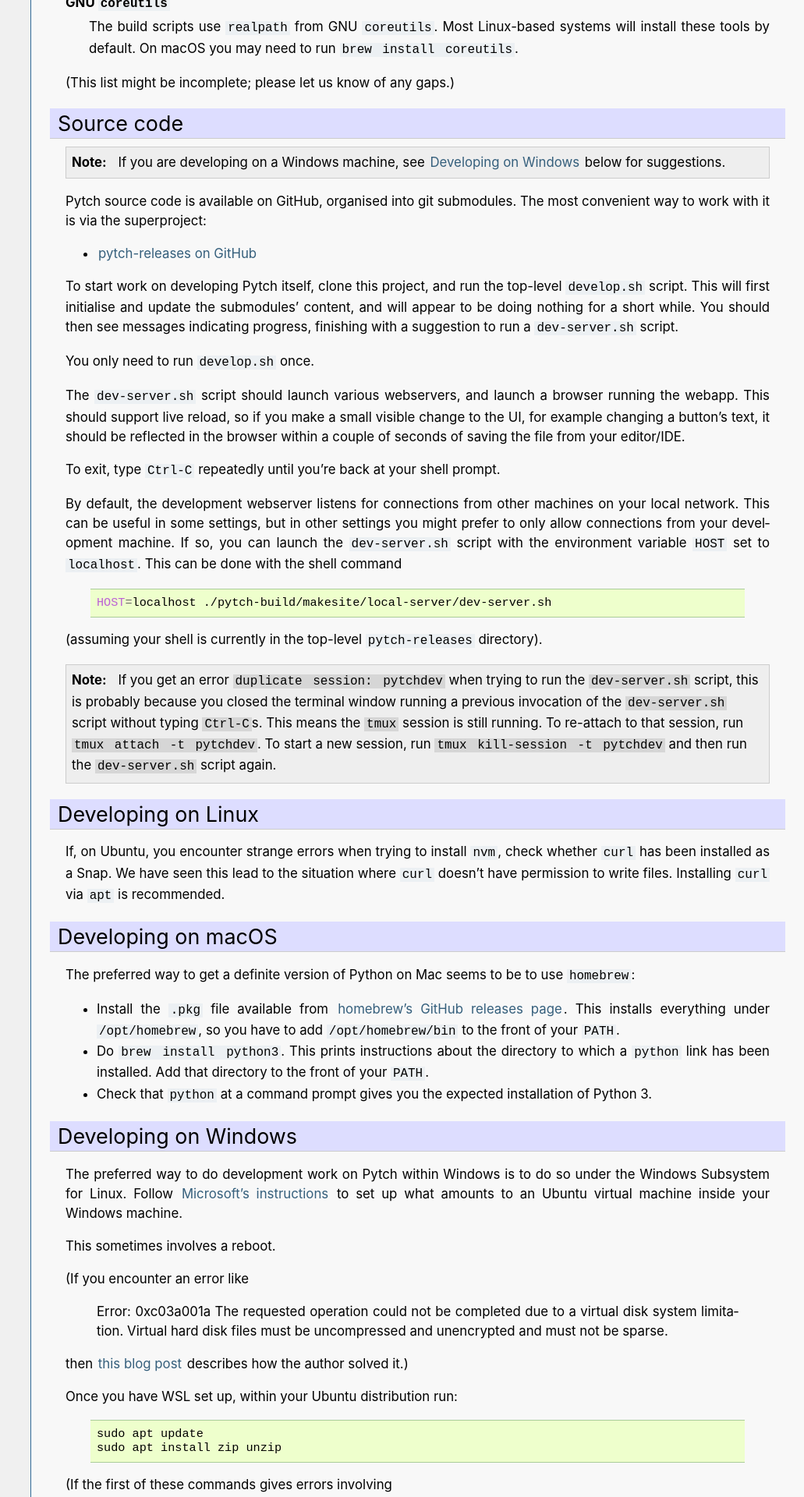
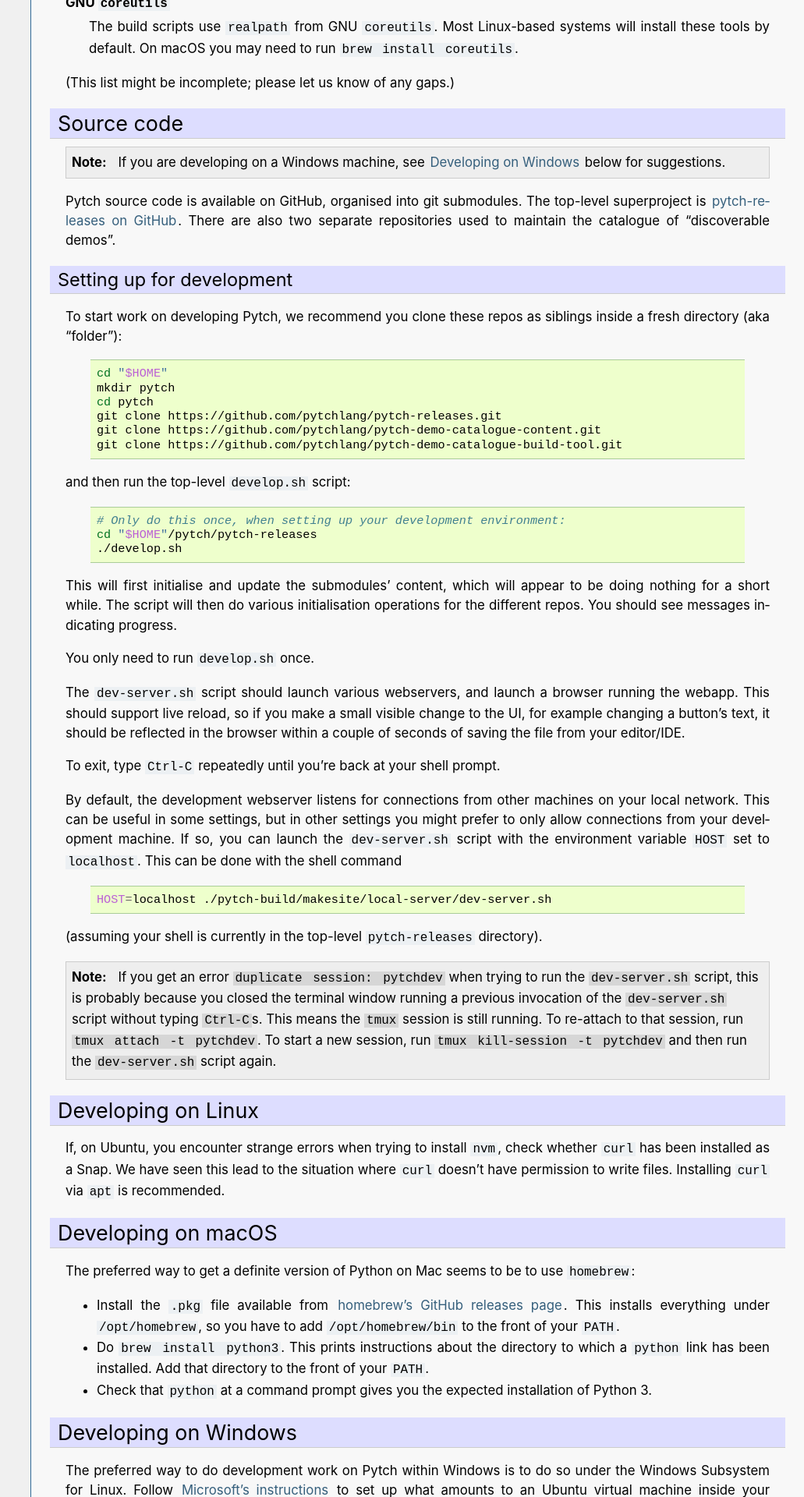
Before and after one commit to pytchlang/pytch-website, a Sphinx documentation site: the page built from source/developer/development-setup.rst, in a window 1280 px wide. Shown: the part 1019-2939 px from the top of the page at 78% size, without its empty margins (249-1280 px from the left). Built offline with Sphinx 7.4.7, drawn with Linux system fonts in a browser that asks for light colours; pages that are not in the unit, such as notebooks, are missing from menus.

Commit message:
Update dev setup notes for demo catalogue

```diff
--- a/source/developer/development-setup.rst
+++ b/source/developer/development-setup.rst
@@ -65,16 +65,38 @@
    :ref:`developing_on_Windows` below for suggestions.
 
 Pytch source code is available on GitHub, organised into git
-submodules.  The most convenient way to work with it is via the
-superproject:
+submodules.  The top-level superproject is `pytch-releases on GitHub
+<https://github.com/pytchlang/pytch-releases/>`_.  There are also two
+separate repositories used to maintain the catalogue of "discoverable
+demos".
 
-* `pytch-releases on GitHub <https://github.com/pytchlang/pytch-releases/>`_
+Setting up for development
+~~~~~~~~~~~~~~~~~~~~~~~~~~
 
-To start work on developing Pytch itself, clone this project, and run
-the top-level ``develop.sh`` script.  This will first initialise and
-update the submodules' content, and will appear to be doing nothing
-for a short while.  You should then see messages indicating progress,
-finishing with a suggestion to run a ``dev-server.sh`` script.
+To start work on developing Pytch, we recommend you clone these repos
+as siblings inside a fresh directory (aka "folder"):
+
+.. code-block:: shell
+
+   cd "$HOME"
+   mkdir pytch
+   cd pytch
+   git clone https://github.com/pytchlang/pytch-releases.git
+   git clone https://github.com/pytchlang/pytch-demo-catalogue-content.git
+   git clone https://github.com/pytchlang/pytch-demo-catalogue-build-tool.git
+
+and then run the top-level ``develop.sh`` script:
+
+.. code-block:: shell
+
+   # Only do this once, when setting up your development environment:
+   cd "$HOME"/pytch/pytch-releases
+   ./develop.sh
+
+This will first initialise and update the submodules' content, which
+will appear to be doing nothing for a short while.  The script will
+then do various initialisation operations for the different repos.
+You should see messages indicating progress.
 
 You only need to run ``develop.sh`` once.
 
```
